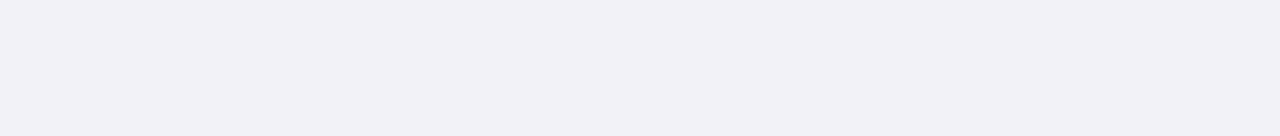
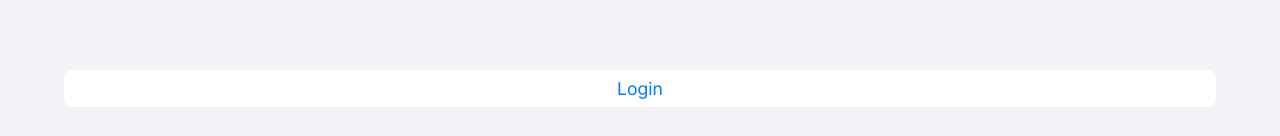
Before and after one commit to tbsoysal/login-page, a React (Vite) app: page / in a window 1280 px wide. Shown: the part 661-797 px from the top of the page. Built offline with nearby package versions, Linux system fonts and the light colour scheme.

Commit message:
add submit button

```diff
--- a/src/App.css
+++ b/src/App.css
@@ -139,3 +139,20 @@ form {
   background-color: white;
   border-radius: 50%;
 }
+
+/* Button */
+
+.submitBtn {
+  width: 90%;
+  padding: 0.5rem;
+  position: fixed;
+  bottom: 2rem;
+  display: block;
+  left: 50%;
+  transform: translateX(-50%);
+  background-color: white;
+  border-radius: 0.5rem;
+  border: none;
+  color: var(--highlight-color);
+  font-size: 1.1rem;
+}
--- a/src/App.tsx
+++ b/src/App.tsx
@@ -3,6 +3,7 @@ import "./App.css";
 import Header from "./components/Header";
 import PageToggler from "./components/PageToggler";
 import LogInForm from "./components/LogInForm";
+import SubmitButton from "./components/SubmitButton";
 
 function App() {
   const [currentPage, setCurrentPage] = useState<"login" | "signup">("login");
@@ -11,6 +12,7 @@ function App() {
       <Header currentPage={currentPage} />
       <PageToggler currentPage={currentPage} setCurrentPage={setCurrentPage} />
       <LogInForm />
+      <SubmitButton text={"Login"} />
     </>
   );
 }
--- a/src/components/SubmitButton.tsx
+++ b/src/components/SubmitButton.tsx
@@ -0,0 +1,13 @@
+type Props = {
+  text: string;
+};
+
+function SubmitButton({ text }: Props) {
+  return (
+    <button type="submit" className="submitBtn">
+      {text}
+    </button>
+  );
+}
+
+export default SubmitButton;
```
